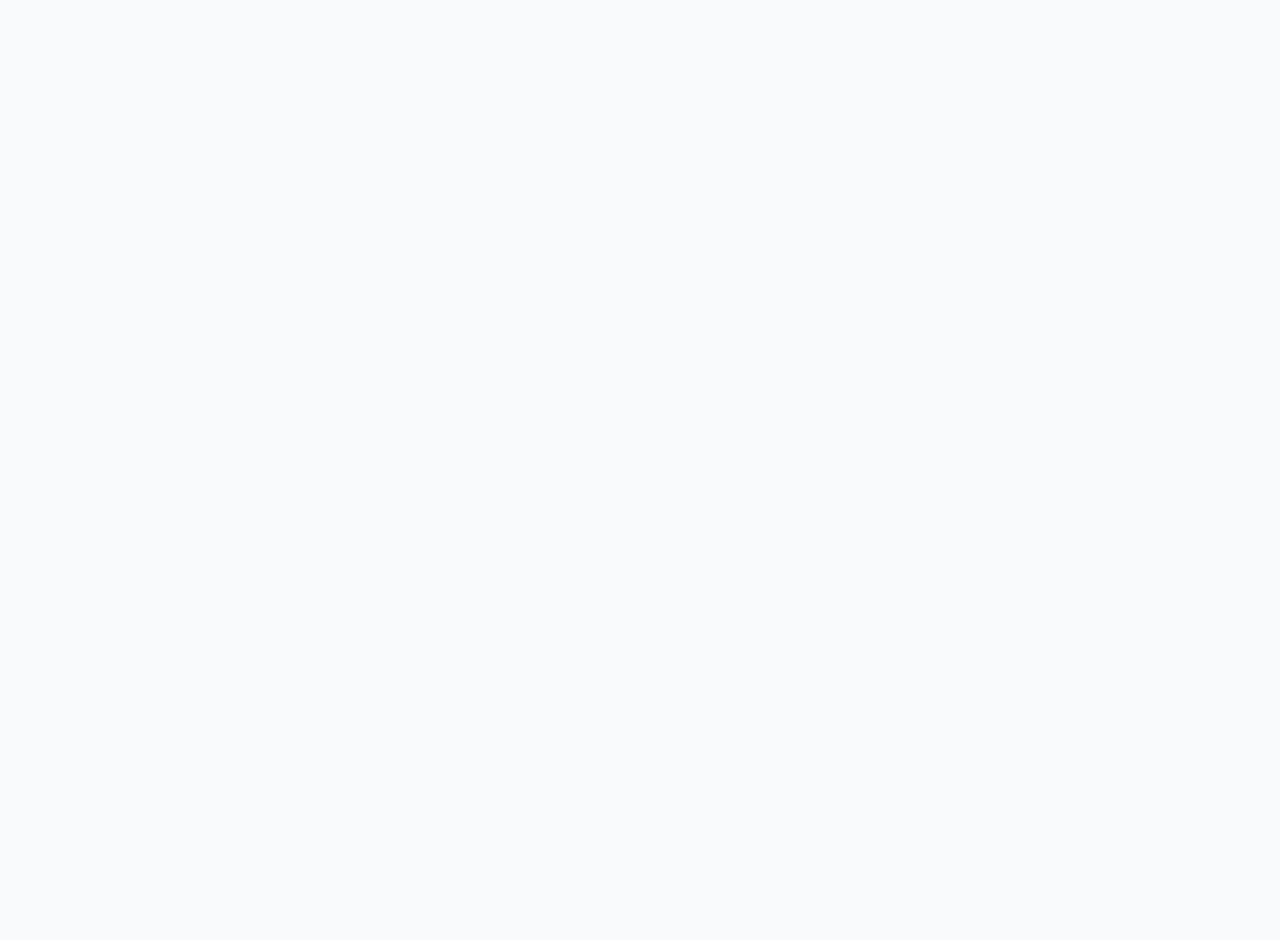
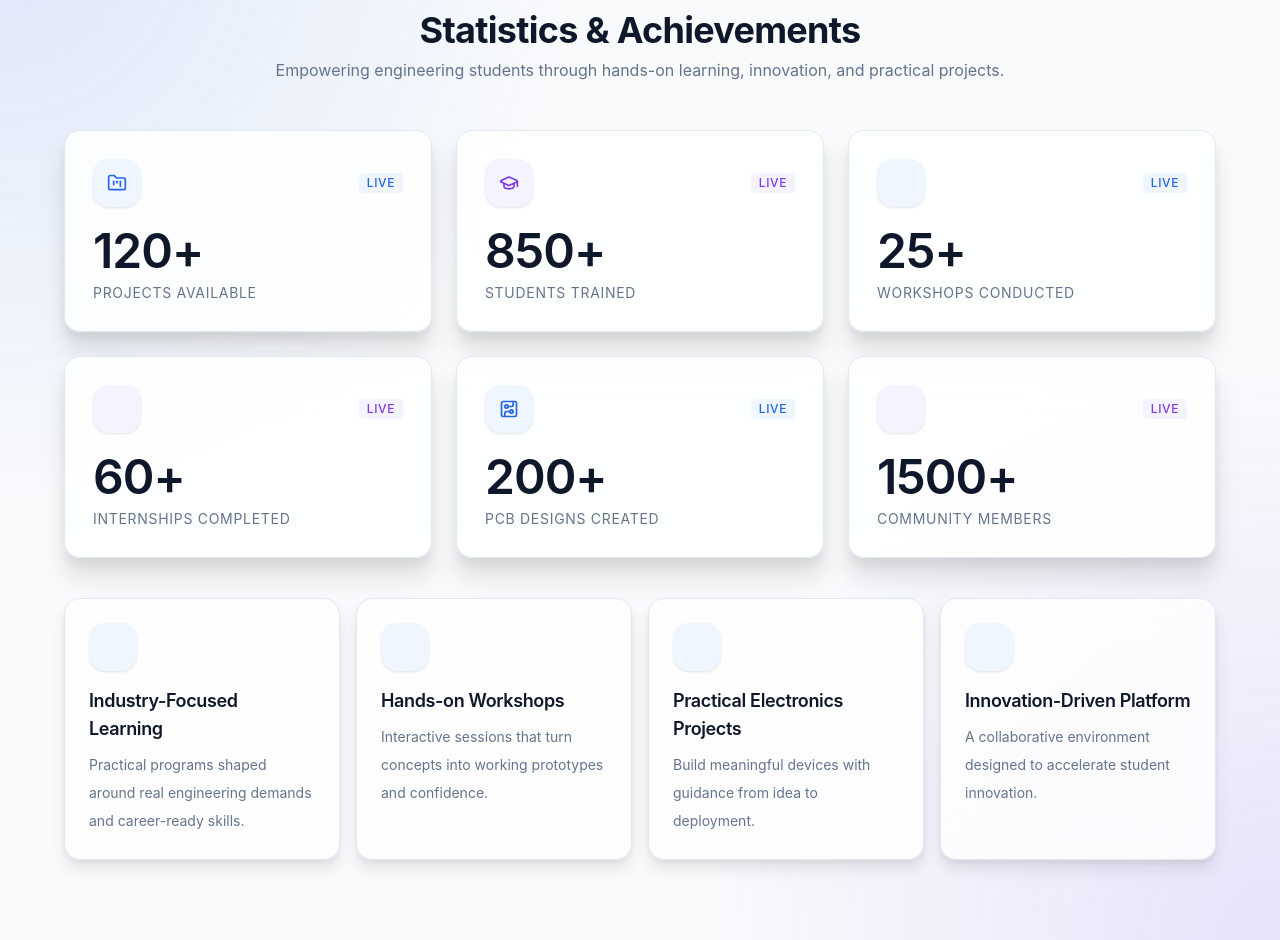
Before and after one commit to Abishek20057/kalam-hub, a Next.js app: page / in a window 1280 px wide. Shown: the part 7480-8420 px from the top of the page. Before the commit the page ends 7410 px from the top, so only its background shows below. Built offline with nearby package versions, Linux system fonts and the light colour scheme.

Commit message:
feat(home): add About KalamHub section

```diff
--- a/src/app/page.tsx
+++ b/src/app/page.tsx
@@ -5,6 +5,7 @@ import { AboutSection } from "@/components/about-kalamhub/about-section";
 import { WhyChooseSection } from "@/components/sections/why-choose-section";
 import { InnovationJourneySection } from "@/components/sections/innovation-journey-section";
 import { FeaturedProjectsSection } from "@/components/sections/featured-projects-section";
+import { StatisticsSection } from "@/components/sections/statistics-section";
 
 /**
  * KalamHub — Home Page
@@ -23,6 +24,7 @@ export default function HomePage() {
       <WhyChooseSection />
       <InnovationJourneySection />
       <FeaturedProjectsSection />
+      <StatisticsSection />
     </main>
   );
 }
--- /dev/null
+++ b/src/components/sections/statistics-section.tsx
@@ -0,0 +1,104 @@
+"use client";
+
+import { motion, useReducedMotion } from "framer-motion";
+import { Container } from "@/components/ui/container";
+import { SectionHeading } from "@/components/ui/section-heading";
+import { Badge } from "@/components/ui/badge";
+import { Icon } from "@/components/ui/icon";
+import { CountUpNumber } from "@/components/animations/count-up";
+import { placeholderAchievements, placeholderStatistics } from "@/data/placeholder/statistics";
+import { cn } from "@/lib/utils";
+
+export function StatisticsSection() {
+  const prefersReducedMotion = useReducedMotion();
+
+  return (
+    <section className="relative overflow-hidden py-[var(--section-padding-mobile)] md:py-[var(--section-padding-tablet)] xl:py-[var(--section-padding-desktop)]">
+      <div className="absolute inset-0 bg-[radial-gradient(circle_at_top_left,rgba(37,99,235,0.12),transparent_35%),radial-gradient(circle_at_bottom_right,rgba(124,58,237,0.12),transparent_35%)]" />
+      <Container>
+        <motion.div
+          initial={prefersReducedMotion ? undefined : { opacity: 0, y: 24 }}
+          whileInView={prefersReducedMotion ? undefined : { opacity: 1, y: 0 }}
+          viewport={{ once: true, amount: 0.2 }}
+          transition={{ duration: 0.8, ease: "easeOut" }}
+          className="relative mx-auto max-w-6xl"
+        >
+          <SectionHeading
+            heading="Statistics & Achievements"
+            subHeading="Empowering engineering students through hands-on learning, innovation, and practical projects."
+            headingLevel="h2"
+            align="center"
+            className="mb-12"
+          />
+
+          <div className="grid gap-6 md:grid-cols-2 xl:grid-cols-3" role="list">
+            {placeholderStatistics.map((stat, index) => (
+              <motion.article
+                key={stat.id}
+                initial={prefersReducedMotion ? undefined : { opacity: 0, y: 24 }}
+                whileInView={prefersReducedMotion ? undefined : { opacity: 1, y: 0 }}
+                viewport={{ once: true, amount: 0.2 }}
+                transition={{ duration: 0.8, ease: "easeOut", delay: index * 0.06 }}
+                whileHover={prefersReducedMotion ? undefined : { y: -6, scale: 1.01 }}
+                role="listitem"
+                className="group relative overflow-hidden rounded-[var(--radius-xl)] border border-[var(--color-border)] bg-[var(--color-surface)]/85 p-7 shadow-xl backdrop-blur-xl transition-all duration-300 hover:shadow-2xl"
+              >
+                <div className="absolute inset-0 bg-[linear-gradient(135deg,rgba(37,99,235,0.08),rgba(124,58,237,0.08))] opacity-0 transition-opacity duration-300 group-hover:opacity-100" />
+                <div className="relative flex h-full flex-col gap-5">
+                  <div className="flex items-center justify-between gap-3">
+                    <span className={cn(
+                      "inline-flex h-12 w-12 items-center justify-center rounded-2xl shadow-sm",
+                      stat.accent === "primary" ? "bg-[var(--color-primary-light)] text-[var(--color-primary)]" : "bg-[var(--color-accent-light)] text-[var(--color-accent)]",
+                    )}>
+                      <Icon name={stat.icon} size={20} />
+                    </span>
+                    <Badge variant={stat.accent === "primary" ? "category" : "new"}>Live</Badge>
+                  </div>
+
+                  <div className="space-y-2">
+                    <p className="text-4xl font-semibold tracking-[var(--tracking-tight)] text-[var(--color-text-primary)] sm:text-5xl">
+                      <CountUpNumber value={stat.value} suffix={stat.suffix} />
+                    </p>
+                    <p className="text-sm uppercase tracking-[var(--tracking-wide)] text-[var(--color-text-secondary)]">
+                      {stat.label}
+                    </p>
+                  </div>
+                </div>
+              </motion.article>
+            ))}
+          </div>
+
+          <div className="mt-10 grid gap-4 md:grid-cols-2 xl:grid-cols-4" role="list">
+            {placeholderAchievements.map((achievement, index) => (
+              <motion.article
+                key={achievement.id}
+                initial={prefersReducedMotion ? undefined : { opacity: 0, y: 24 }}
+                whileInView={prefersReducedMotion ? undefined : { opacity: 1, y: 0 }}
+                viewport={{ once: true, amount: 0.2 }}
+                transition={{ duration: 0.8, ease: "easeOut", delay: 0.1 + index * 0.06 }}
+                whileHover={prefersReducedMotion ? undefined : { y: -4, scale: 1.01 }}
+                role="listitem"
+                className="group relative overflow-hidden rounded-[var(--radius-xl)] border border-[var(--color-border)] bg-[var(--color-surface)]/80 p-6 shadow-lg backdrop-blur-xl transition-all duration-300 hover:shadow-xl"
+              >
+                <div className="absolute inset-0 bg-[linear-gradient(135deg,rgba(37,99,235,0.06),rgba(124,58,237,0.06))] opacity-0 transition-opacity duration-300 group-hover:opacity-100" />
+                <div className="relative flex flex-col gap-4">
+                  <span className="inline-flex h-12 w-12 items-center justify-center rounded-2xl bg-[var(--color-primary-light)] text-[var(--color-primary)] shadow-sm">
+                    <Icon name={achievement.icon} size={20} />
+                  </span>
+                  <div className="space-y-2">
+                    <h3 className="text-lg font-semibold tracking-[var(--tracking-tight)] text-[var(--color-text-primary)]">
+                      {achievement.title}
+                    </h3>
+                    <p className="text-sm leading-7 text-[var(--color-text-secondary)]">
+                      {achievement.description}
+                    </p>
+                  </div>
+                </div>
+              </motion.article>
+            ))}
+          </div>
+        </motion.div>
+      </Container>
+    </section>
+  );
+}
--- a/src/data/placeholder/index.ts
+++ b/src/data/placeholder/index.ts
@@ -13,3 +13,4 @@ export * from "./footer";
 export * from "./tags";
 export * from "./announcement";
 export * from "./featured-projects";
+export * from "./statistics";
--- /dev/null
+++ b/src/data/placeholder/statistics.ts
@@ -0,0 +1,51 @@
+export interface StatisticItem {
+  id: string;
+  label: string;
+  value: number;
+  suffix: string;
+  icon: string;
+  accent: "primary" | "accent";
+}
+
+export interface AchievementItem {
+  id: string;
+  title: string;
+  description: string;
+  icon: string;
+}
+
+export const placeholderStatistics: StatisticItem[] = [
+  { id: "stat-1", label: "Projects Available", value: 120, suffix: "+", icon: "folder-kanban", accent: "primary" },
+  { id: "stat-2", label: "Students Trained", value: 850, suffix: "+", icon: "graduation-cap", accent: "accent" },
+  { id: "stat-3", label: "Workshops Conducted", value: 25, suffix: "+", icon: "presentation", accent: "primary" },
+  { id: "stat-4", label: "Internships Completed", value: 60, suffix: "+", icon: "briefcase", accent: "accent" },
+  { id: "stat-5", label: "PCB Designs Created", value: 200, suffix: "+", icon: "circuit-board", accent: "primary" },
+  { id: "stat-6", label: "Community Members", value: 1500, suffix: "+", icon: "users", accent: "accent" },
+];
+
+export const placeholderAchievements: AchievementItem[] = [
+  {
+    id: "achievement-1",
+    title: "Industry-Focused Learning",
+    description: "Practical programs shaped around real engineering demands and career-ready skills.",
+    icon: "target",
+  },
+  {
+    id: "achievement-2",
+    title: "Hands-on Workshops",
+    description: "Interactive sessions that turn concepts into working prototypes and confidence.",
+    icon: "microscope",
+  },
+  {
+    id: "achievement-3",
+    title: "Practical Electronics Projects",
+    description: "Build meaningful devices with guidance from idea to deployment.",
+    icon: "rocket",
+  },
+  {
+    id: "achievement-4",
+    title: "Innovation-Driven Platform",
+    description: "A collaborative environment designed to accelerate student innovation.",
+    icon: "sparkles",
+  },
+];
```
